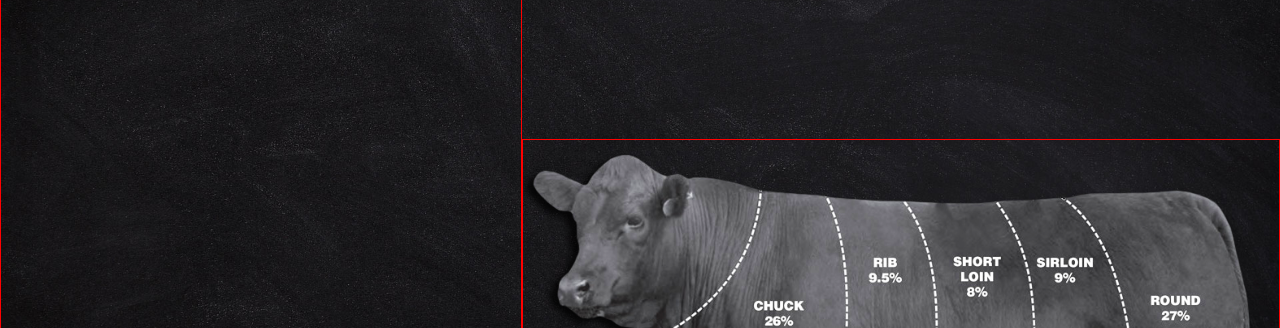
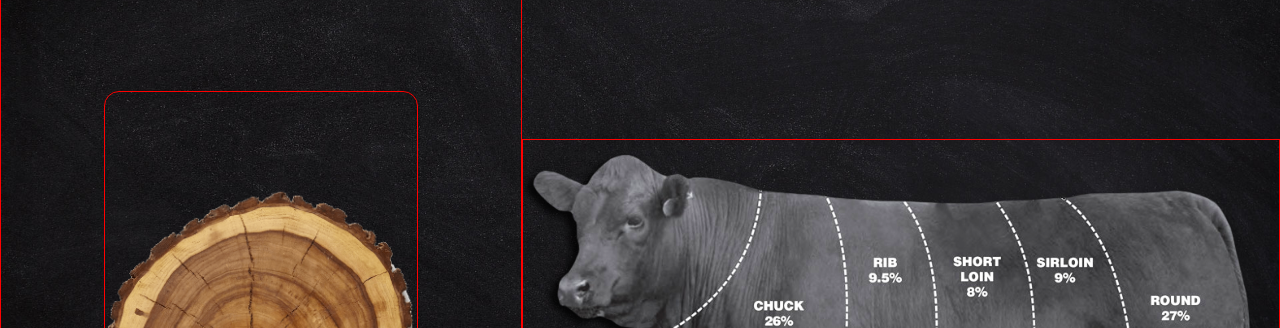
Before and after one commit to picpoint/steak, a website: page src/index.html in a window 1280 px wide. Shown: the part 84-412 px from the top of the page. Drawn offline with nearby package versions, Linux system fonts and the light colour scheme; files that its build step writes are made by us from their sources; files whose address does not match are found by name.

Commit message:
doing background picture

```diff
--- a/src/index.html
+++ b/src/index.html
@@ -31,9 +31,16 @@
 
     <div class="cstk__blockcow">
       <div class="cstk__blockdishes">
-        <div class="cstk__meat">
 
+        <div class="cstk__card">
+          <div class="cstk__front">
+            <span>Front side</span>
+          </div>
+          <div class="cstk__back">
+            <span>Back side</span>
+          </div>
         </div>
+
       </div>
       <div class="cstk__cow">
         <svg viewBox="0 0 1240 841">
--- a/src/less/style.less
+++ b/src/less/style.less
@@ -22,6 +22,29 @@
     opacity: 0.3;
     transition: @transition;
     cursor: pointer;
+  }
+}
+
+.mixinsides {
+  border: @border;
+  border-radius: 15px;
+  display: flex;
+  justify-content: center;
+  align-items: center;
+  position: absolute;
+  width: 100%;
+  height: 90%;
+  //background-color: rgba(0,0,0,1);
+  background-image: url("../../dist/pict/s.png");
+  //background-size: cover;
+  background-position: center;
+  background-repeat: no-repeat;
+  background-size: 110%;
+  backface-visibility: hidden;
+  transition: @transition;
+  //box-shadow: 20px 20px 20px rgba(0,0,0,0.5), 0 30px 30px rgba(0,0,0,0.5);
+  span {
+    font-size: 2rem;
   }
 }
 
@@ -100,7 +123,38 @@
   }
   &__blockdishes {
     border: @border;
+    display: flex;
+    justify-content: center;
+    align-items: center;
     width: 50%;
+    height: 100%;
+  }
+  &__card {
+    //border: @border;
+    display: flex;
+    justify-content: center;
+    position: relative;
+    align-items: center;
+    width: 60%;
+    height: 80%;
+    color: @coloryellow;
+    perspective: 1000px;
+  }
+  &__front {
+    .mixinsides();
+  }
+  &__back {
+    .mixinsides();
+    transform: rotateY(180deg);
+    background-image: url("../../dist/pict/s2.png");
+    //background-color: @colorgreen;
+  }
+
+  &__card:hover &__front {
+    transform: rotateY(180deg);
+  }
+  &__card:hover &__back {
+    transform: rotateY(360deg);
   }
 
   &__cow {
--- a/src/less/var.less
+++ b/src/less/var.less
@@ -2,4 +2,6 @@
 @bckmenu: #121618;
 @coloryellow: #fac563;
 @colorlightgray: #b4b6b6;
+@colorgreen: #388E3C;
+@colorblue: #1976D2;
 @transition: ease-in-out 0.5s;
```
Also changed, not shown: dist/css/style.css, dist/index.html, dist/pict/bgcard.jpg (added), dist/pict/s.png (added), dist/pict/s1200.png (added), dist/pict/s2.png (added).
